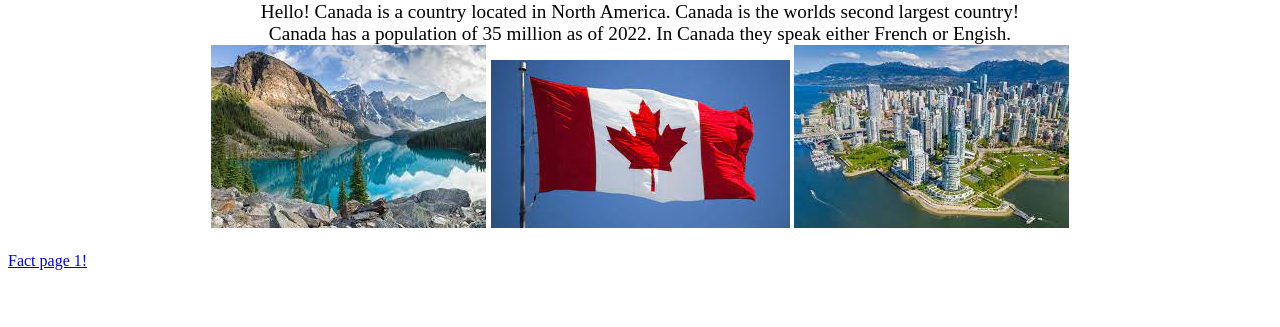
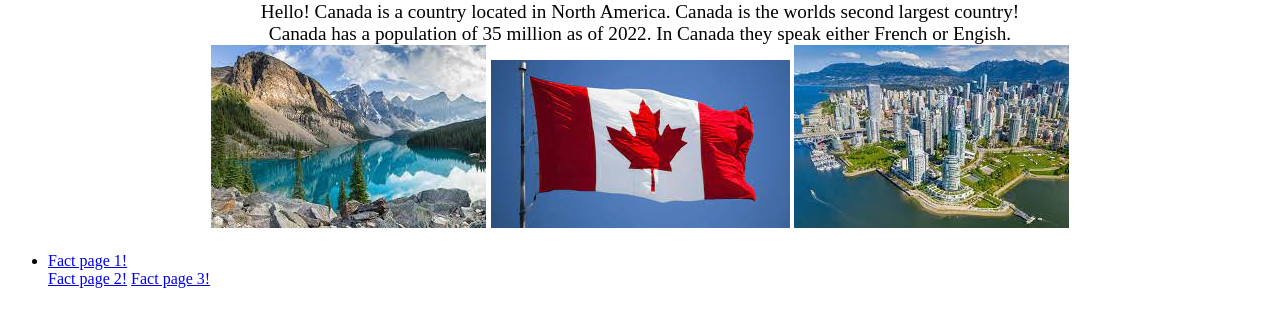
Before and after one commit to afyrutt/Canada-site, a plain HTML site: page index.html in a window 1280 px wide. Shown: the part 79-406 px from the top of the page. Drawn offline with Linux system fonts and the light colour scheme.

Commit message:
adding fact pages

```diff
--- a/index.html
+++ b/index.html
@@ -62,7 +62,15 @@
 
 
    </p>
-            <a href="facts1.html">Fact page 1!</a>
+   <ul>
+       <li>
+        <a href="facts1.html">Fact page 1!</a><br>
+        <a href="facts2.html">Fact page 2!</a>
+        <a href="facts3.html">Fact page 3!</a>
+
+       </li>
+   </ul>
+
 
 
 
```
Also changed, not shown: facts2.html (added), facts3.html (added).
